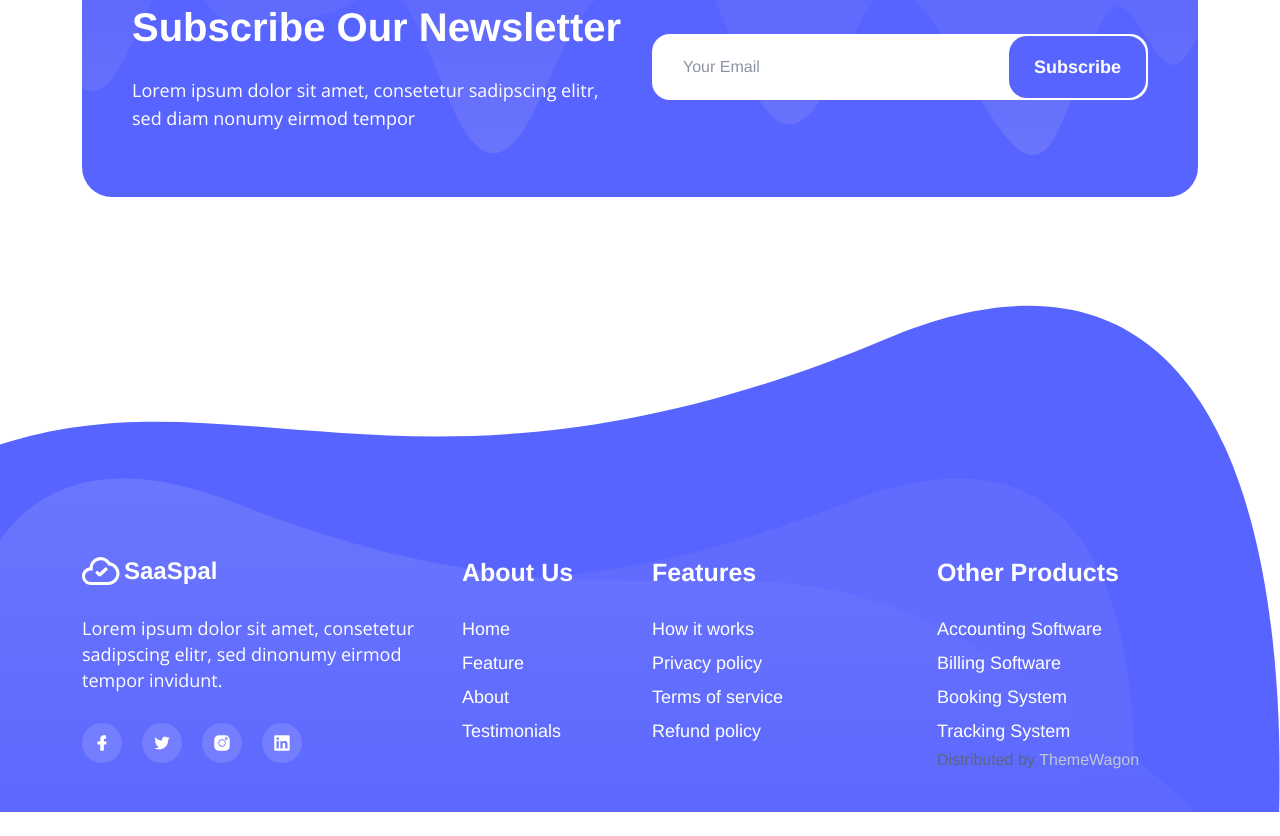
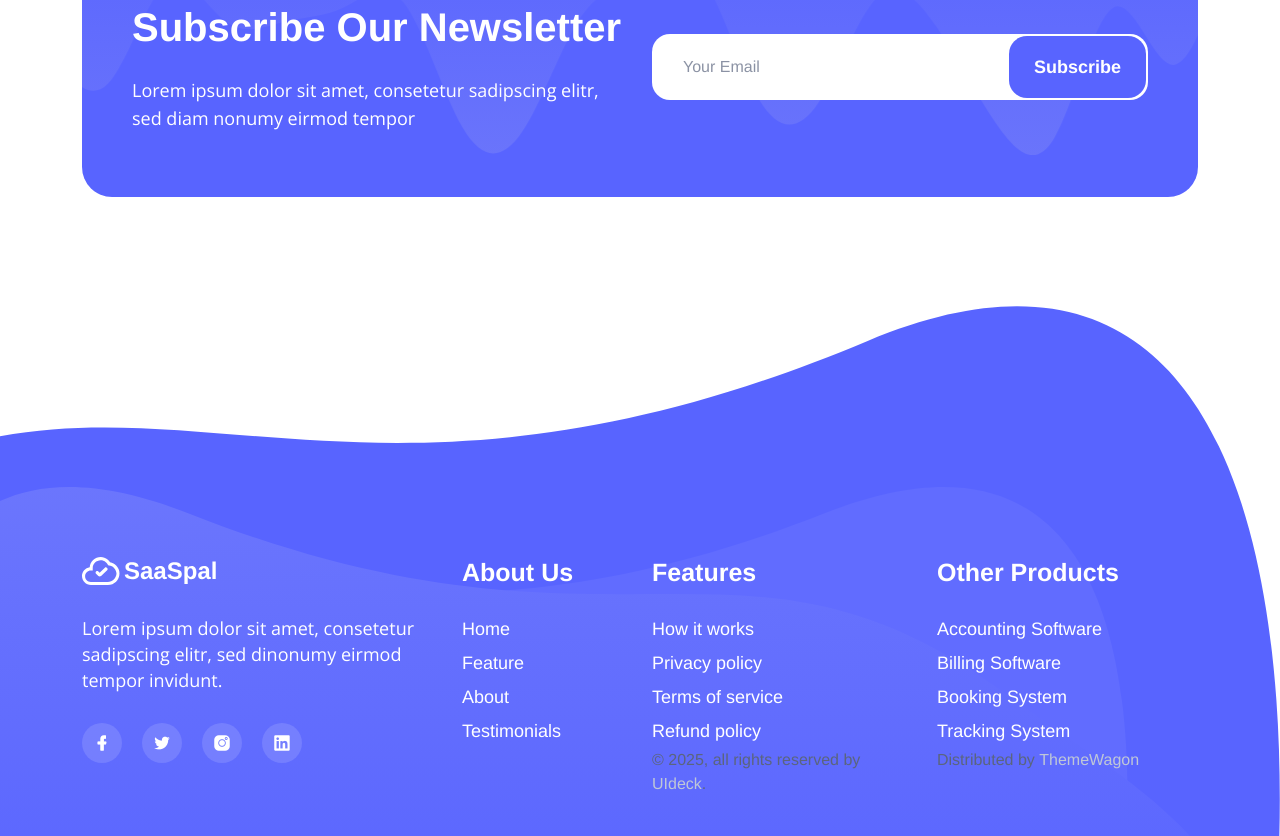
Before and after one commit to themewagon/SaaSpal, a plain HTML site: page index.html in a window 1280 px wide. Shown: the part 3873-4709 px from the top of the page. Before the commit the page ends 4685 px from the top, so only its background shows below. Drawn offline with nearby package versions, Linux system fonts and the light colour scheme.

Commit message:
credit updated

```diff
--- a/index.html
+++ b/index.html
@@ -494,6 +494,7 @@
                   <li><a href="javascript:void(0)">Terms of service</a></li>
                   <li><a href="javascript:void(0)">Refund policy</a></li>
                 </ul>
+                © 2025, all rights reserved by <a href="https://uideck.com/" target="_blank" style="color: #bfc7d7">UIdeck</a>.
               </div>
             </div>
 
@@ -506,9 +507,8 @@
                   <li><a href="jvascript:void(0)">Booking System</a></li>
                   <li><a href="jvascript:void(0)">Tracking System</a></li>
                 </ul>
-                Distributed by <a href="https://themewagon.com" target="_blank" style="color: #bfc7d7">ThemeWagon</a>
+              Distributed by <a href="https://themewagon.com" target="_blank" style="color: #bfc7d7">ThemeWagon</a>
               </div>
-
             </div>
           </div>
         </div>
```
